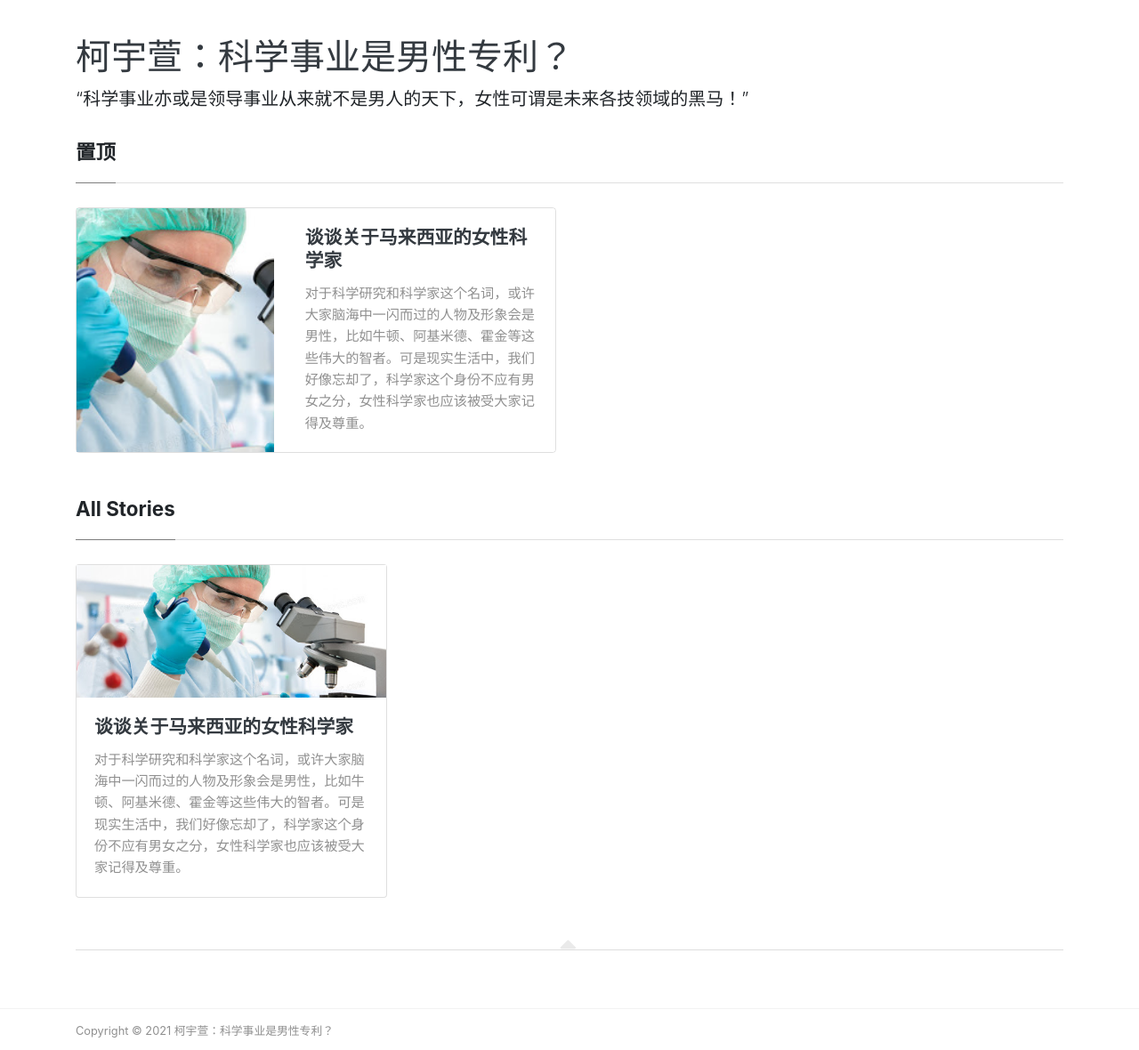
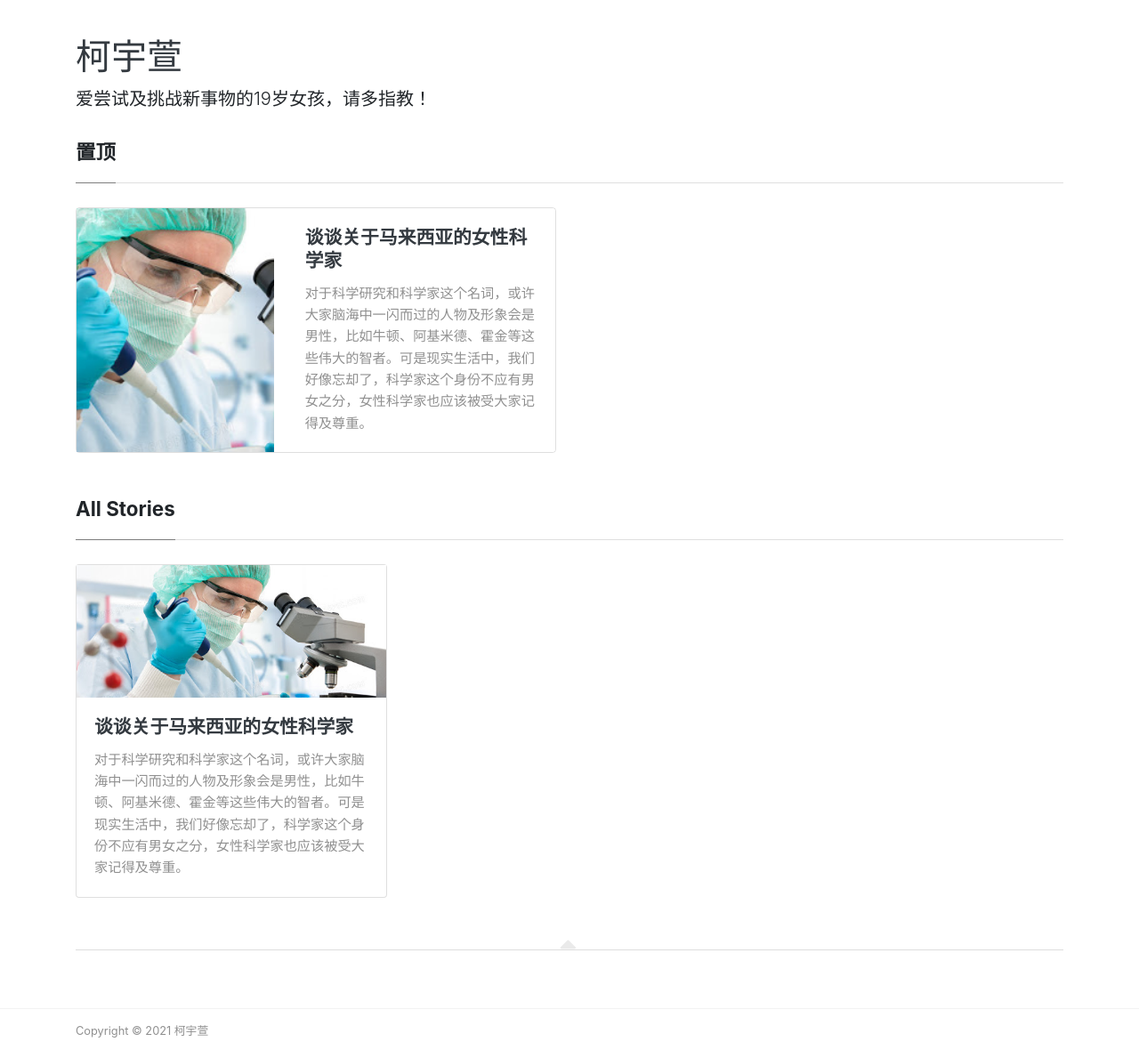
Before and after one commit to yeeshuenn/Science, a Jekyll site: the page built from index.html, in a window 1280 px wide. Shown: the whole page at 89% size. Built offline with Jekyll 4.4.1, drawn with Linux system fonts in a browser that asks for light colours; nearby versions of some CDN libraries; the list of posts is cut into pages by our own code.

Commit message:
更新配置

```diff
--- a/_config.yml
+++ b/_config.yml
@@ -2,11 +2,11 @@
 baseurl: "/Science"
 
 # 网页的标题
-title: "科学事业是男性专利？"
+title: "宇萱的部落客"
 # 网站的主标题
-name: "柯宇萱：科学事业是男性专利？"
+name: "柯宇萱"
 # 网站副标题
-description: "“科学事业亦或是领导事业从来就不是男人的天下，女性可谓是未来各技领域的黑马！”"
+description: "爱尝试及挑战新事物的19岁女孩，请多指教！"
 
 # 分页配置
 # 每页文章数量
```
